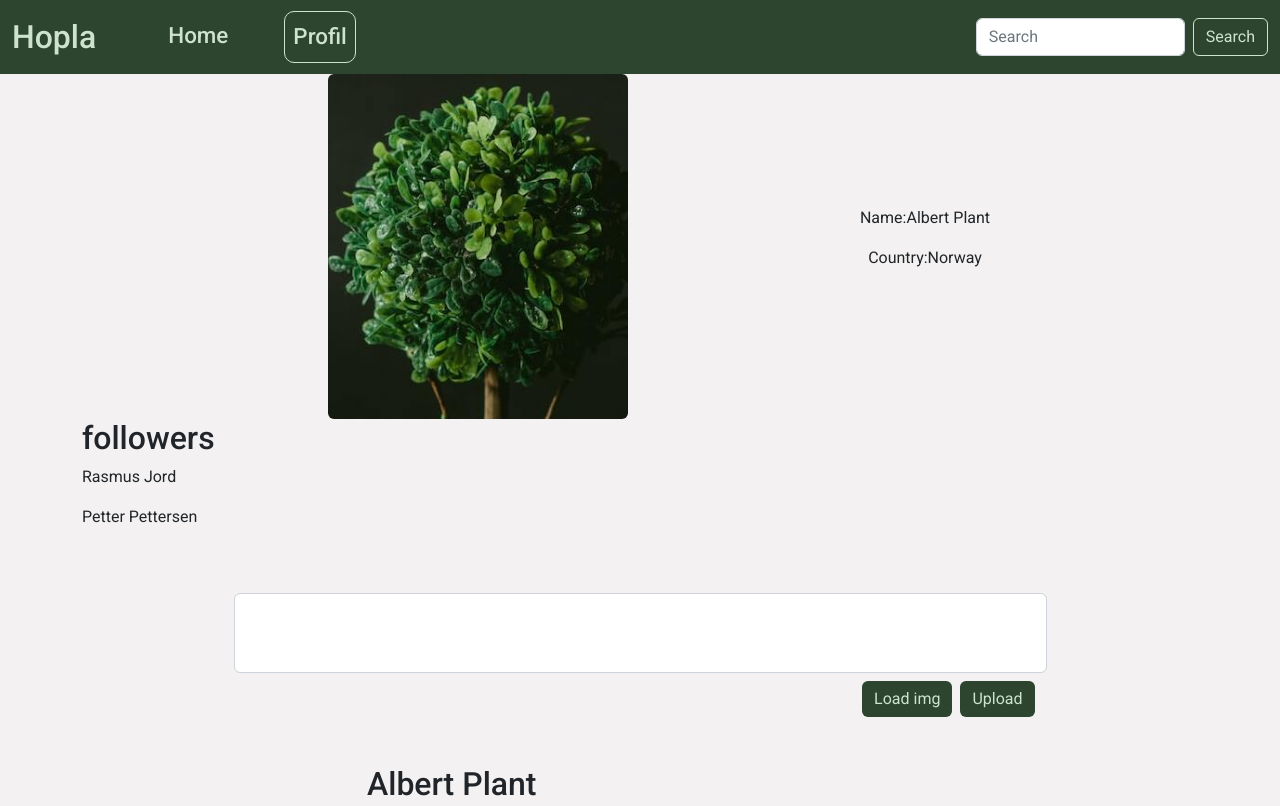
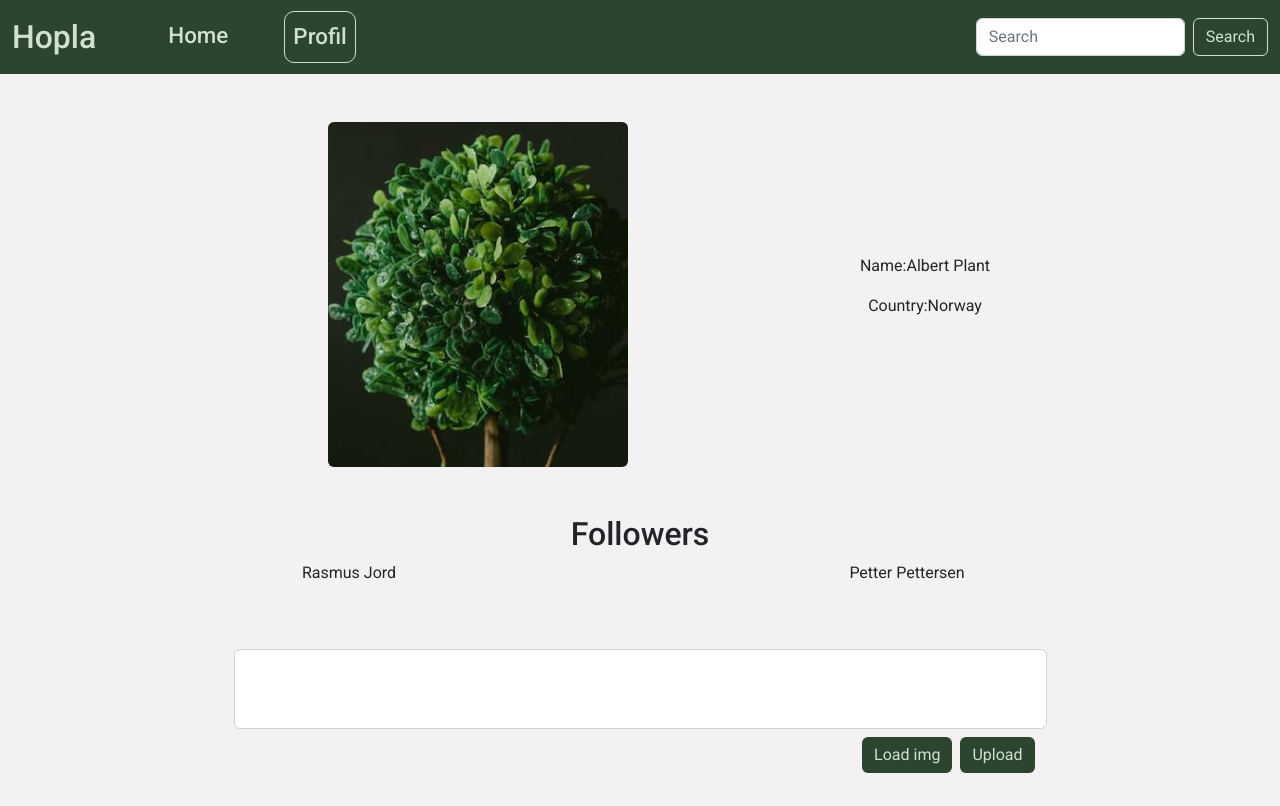
Before and after one commit to Noroff-FED-Campus-Assignments/cssf-course-assignment-albertholskog, a website: page profile.html in a window 1280 px wide. Shown: the top 806 px of the page. Drawn offline with nearby package versions, Linux system fonts and the light colour scheme.

Commit message:
ferdig med listen over følgere, klar til push til main

```diff
--- a/profile.html
+++ b/profile.html
@@ -61,7 +61,7 @@
         </div>
       </nav>
     </header>
-    <section class="container">
+    <section class="container mt-5">
       <div class="row align-items-center">
         <div class="col d-flex justify-content-end">
           <img class="rounded" src="/img/img crop.jpg" alt="" />
@@ -75,10 +75,16 @@
           </div>
         </div>
       </div>
-      <div>
-        <h2>followers</h2>
-        <div><p>Rasmus Jord</p></div>
-        <div><p>Petter Pettersen</p></div>
+      <div class="row mt-5">
+        <h2 class="col d-flex justify-content-center">Followers</h2>
+        <div class="row">
+          <div class="col">
+            <p class="d-flex justify-content-center">Rasmus Jord</p>
+          </div>
+          <div class="col">
+            <p class="d-flex justify-content-center">Petter Pettersen</p>
+          </div>
+        </div>
       </div>
     </section>
 
```
